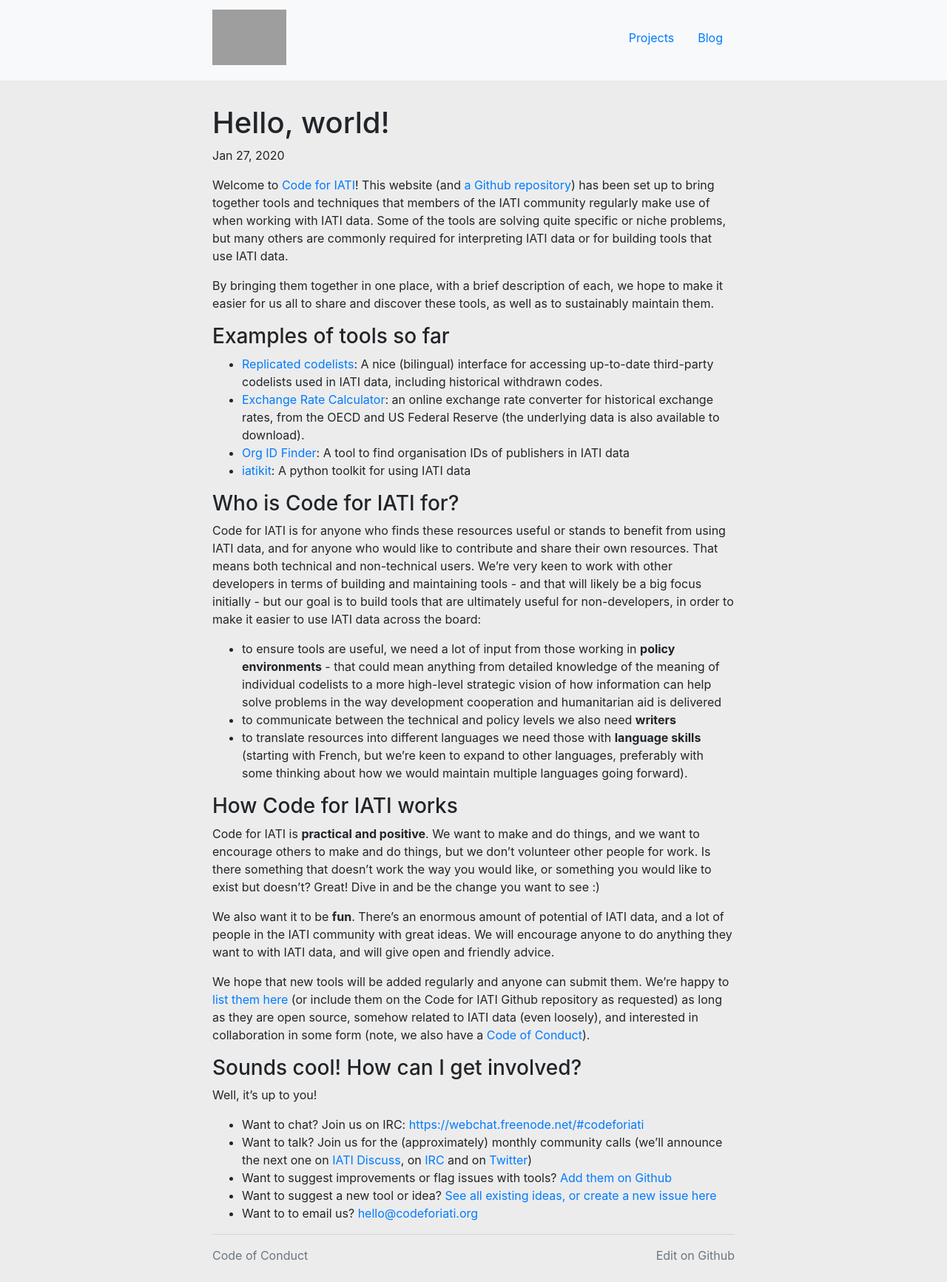
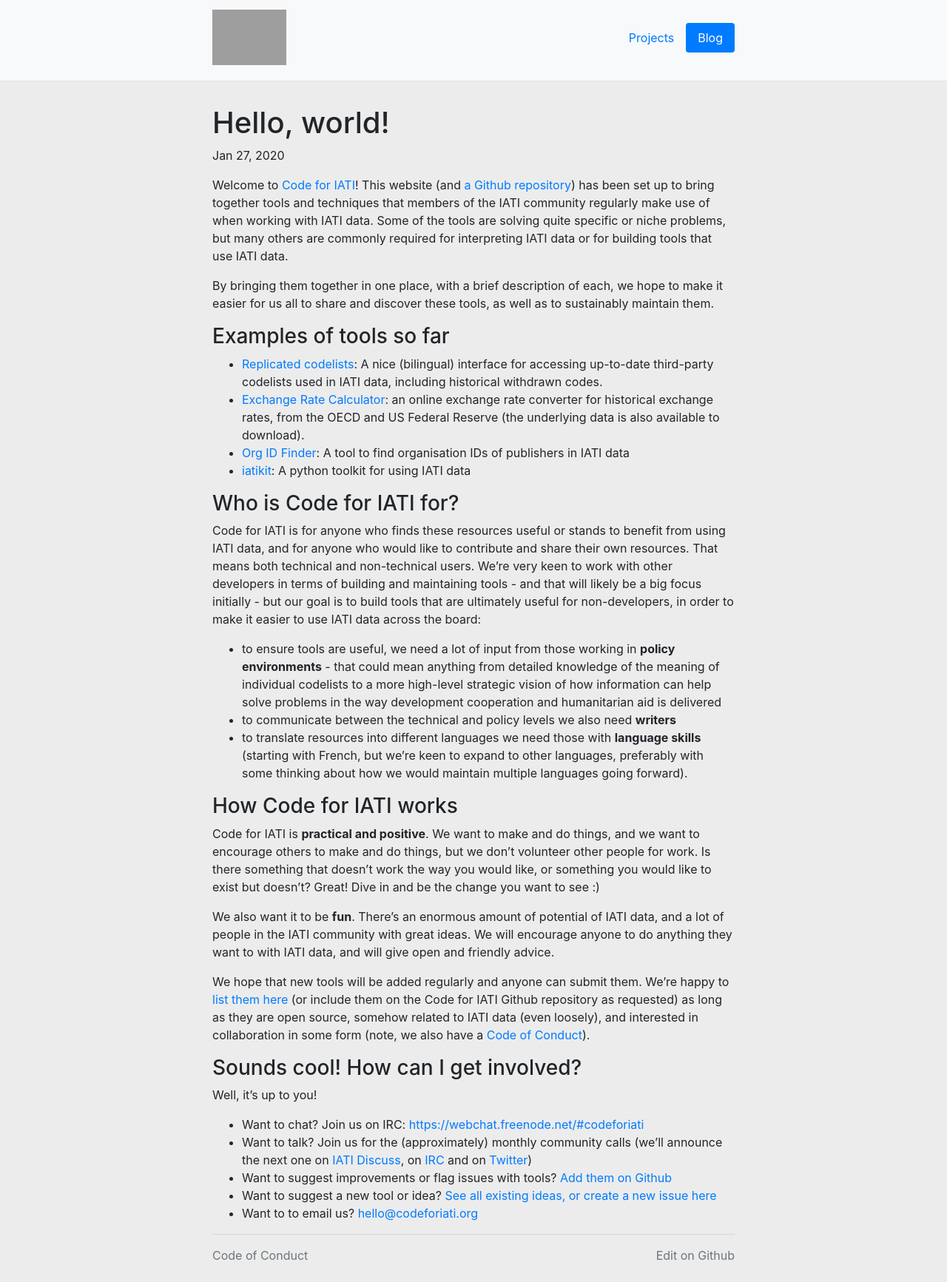
Before and after one commit to codeforIATI/codeforiati.github.io, a Jekyll site: the page built from _posts/2020-01-27-hello-world.md, in a window 1280 px wide. Shown: the whole page at 74% size. Built offline with Jekyll 4.4.1, drawn with Linux system fonts in a browser that asks for light colours.

Commit message:
Highlight nav item for all its descendant pages

```diff
--- a/_config.yml
+++ b/_config.yml
@@ -25,6 +25,8 @@
 
 navigation:
   - title: Projects
+    slug: project
     url: /
   - title: Blog
+    slug: blog
     url: /blog/
--- a/_layouts/default.html
+++ b/_layouts/default.html
@@ -31,9 +31,11 @@
         <button type="button" aria-label="Toggle navigation" aria-controls="navbar-collapse" aria-expanded="false" class="navbar-toggler"><span class="navbar-toggler-icon"></span></button>
         <div id="navbar-collapse" class="navbar-collapse collapse" style="display: none;">
           <ul class="nav nav-pills ml-auto ">
+            {% assign current = page.url | split: '/' %}
+
             {% for item in site.navigation %}
             <li class="nav-item">
-              <a class="nav-link{% if page.url == item.url %} active{% endif %}" href="{{ item.url }}">{{ item.title }}{% if page.url == item.url %} <span class="sr-only">(current)</span>{% endif %}</a>
+              <a class="nav-link{% if page.url == item.url or current[1] == item.slug %} active{% endif %}" href="{{ item.url }}">{{ item.title }}{% if page.url == item.url or current[1] == item.slug %} <span class="sr-only">(current)</span>{% endif %}</a>
             </li>
             {% endfor %}
           </ul>
```
